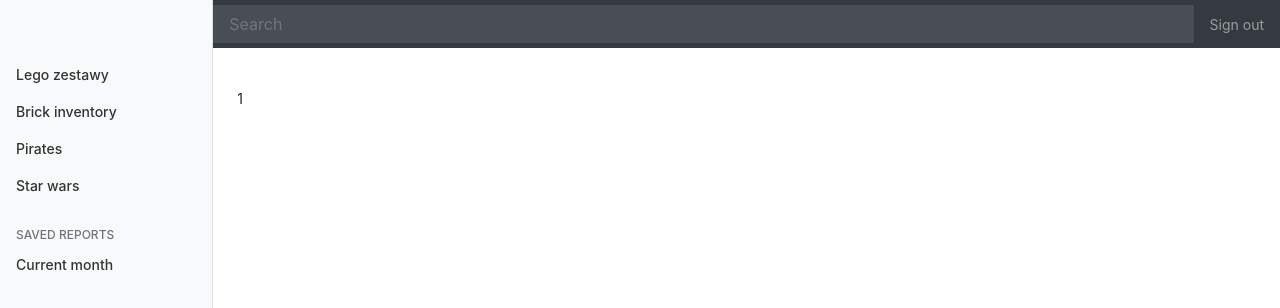
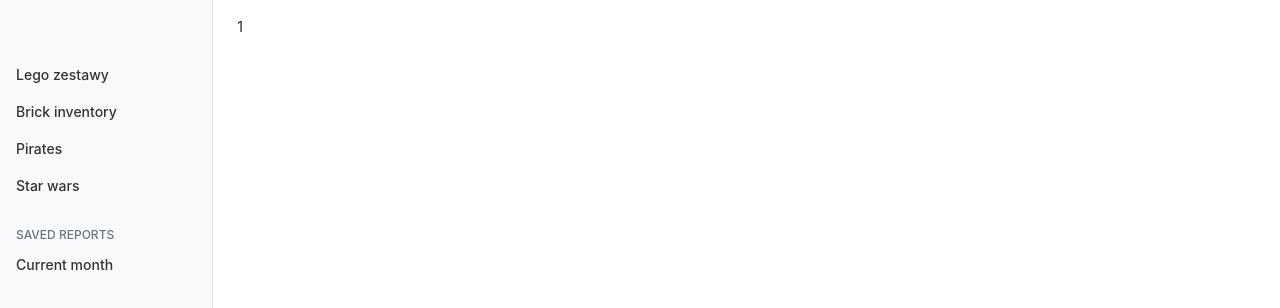
Before and after one commit to janciow/lego, a React (Create React App) app in the folder lego-bricks-client/: page / in a window 1280 px wide. Shown: the top 308 px of the page. Built offline with nearby package versions, Linux system fonts and the light colour scheme.

Commit message:
remove header

```diff
--- a/lego-bricks-client/src/components/Header/Header.tsx
+++ /dev/null
@@ -1,18 +0,0 @@
-import React from 'react';
-
-const Header = () => {
-    return (
-        <nav className="navbar navbar-dark bg-dark flex-md-nowrap p-0">
-            <a className="navbar-brand col-sm-3 col-md-2 mr-0" href="/#">Lego inventory</a>
-            <input className="form-control form-control-dark w-100" type="text" placeholder="Search" aria-label="Search" />
-            <ul className="navbar-nav px-3">
-                <li className="nav-item text-nowrap">
-                    <a className="nav-link" href="/#">Sign out</a>
-                </li>
-            </ul>
-        </nav>
-    )
-
-}
-
-export default Header;
--- a/lego-bricks-client/src/components/LeftSideNavigation/LeftSideNavigation.tsx
+++ b/lego-bricks-client/src/components/LeftSideNavigation/LeftSideNavigation.tsx
@@ -49,7 +49,6 @@
             </div>
         </nav>
     )
-
 }
 
 export default LeftSideNavigation;
--- a/lego-bricks-client/src/hoc/Layout/Layout.tsx
+++ b/lego-bricks-client/src/hoc/Layout/Layout.tsx
@@ -1,39 +1,16 @@
 import React, { Component } from 'react';
-
 import './Layout.scss';
-import Header from '../../components/Header/Header';
 import LeftSideNavigation from '../../components/LeftSideNavigation/LeftSideNavigation';
 
-
 class Layout extends Component {
-
-
     render() {
         return (
             <>
-                <Header />
                 <div className="container-fluid">
                     <div className="row">
                         <LeftSideNavigation />
-
                         <main role="main" className="col-md-9 ml-sm-auto col-lg-10 pt-3 px-4">
-                            {/* <div className="d-flex justify-content-between flex-wrap flex-md-nowrap align-items-center pb-2 mb-3 border-bottom">
-                                <h1 className="h2">Dashboard</h1>
-                                <div className="btn-toolbar mb-2 mb-md-0">
-                                    <div className="btn-group mr-2">
-                                        <button className="btn btn-sm btn-outline-secondary">Share</button>
-                                        <button className="btn btn-sm btn-outline-secondary">Export</button>
-                                    </div>
-                                    <button className="btn btn-sm btn-outline-secondary dropdown-toggle">
-                                        <span data-feather="calendar"></span>
-                This week
-              </button>
-                                </div>
-                            </div> */}
-
-                            <div className="my-4" id="myChart">    {this.props.children}</div>
-
-
+                            <div id="myChart">{this.props.children}</div>
                         </main>
                     </div>
                 </div>
```
